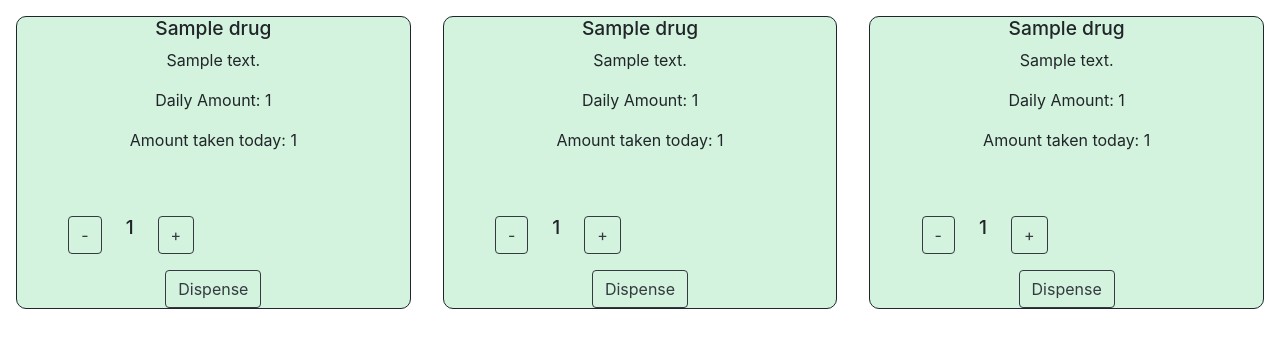
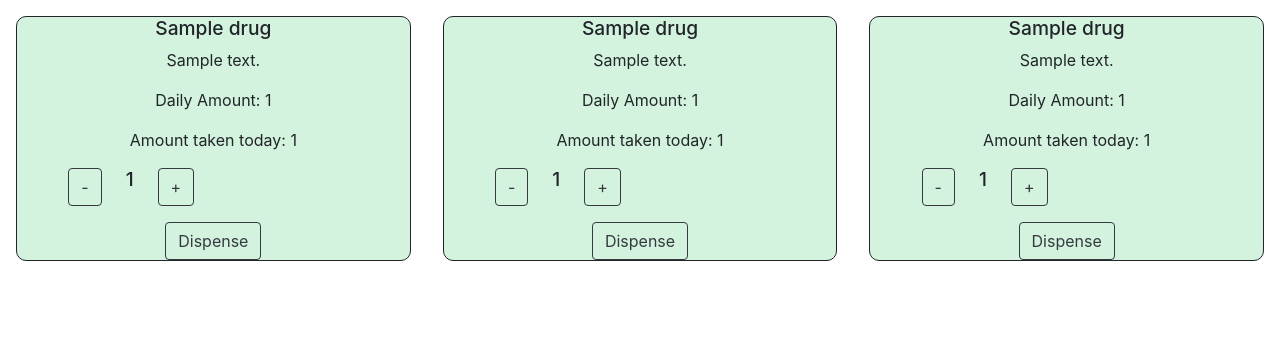
Before and after one commit to MHack-Spartans/webserver, a Django app: template pillbuddy/dashboard/templates/dashboard.html in a window 1280 px wide. Shown: the part 66-414 px from the top of the page. Run offline with Django 3.2, Linux system fonts and the light colour scheme; the template is opened without the code that fills it: values that come from a table or form of the project are taken from there, others are empty; tables that the repository leaves empty hold one stand-in row (values such as "Sample post"); parts of the project's set-up code (start-up, migrations or seed data) failed here and were passed over; some libraries are stand-ins or nearby versions.

Commit message:
dashboard spacing

```diff
--- a/pillbuddy/dashboard/templates/dashboard.html
+++ b/pillbuddy/dashboard/templates/dashboard.html
@@ -39,7 +39,9 @@
                     <p>{{drug1.short_desc}}</p>
                     <p>Daily Amount:&nbsp;{{drug1.per_day}}</p>
                     <p>Amount taken today:&nbsp;{{drug1.pillsTaken}}</p>
-                    <br><br>
+                    <p class="m5"></p>
+                    <p class="m5"></p>
+                    <p class="m5"></p>
                     <div class="row drugCounter">
                         <btn class="btn btn-outline-dark" onclick="decrementValue('drugAmount1')">-</btn>
                         <h2 class="mx-4" id="drugAmount1">1</h2>
@@ -53,7 +55,9 @@
                     <p>{{drug2.short_desc}}</p>
                     <p>Daily Amount:&nbsp;{{drug2.per_day}}</p>
                     <p>Amount taken today:&nbsp;{{drug2.pillsTaken}}</p>
-                    <br><br>
+                    <p class="m5"></p>
+                    <p class="m5"></p>
+                    <p class="m5"></p>
                     <div class="row drugCounter">
                         <btn class="btn btn-outline-dark" onclick="decrementValue('drugAmount2')">-</btn>
                         <h2 class="mx-4" id="drugAmount2">1</h2>
@@ -67,7 +71,9 @@
                     <p>{{drug3.short_desc}}</p>
                     <p>Daily Amount:&nbsp;{{drug3.per_day}}</p>
                     <p>Amount taken today:&nbsp;{{drug3.pillsTaken}}</p>
-                    <br><br>
+                    <p class="m5"></p>
+                    <p class="m5"></p>
+                    <p class="m5"></p>
                     <div class="row drugCounter">
                         <btn class="btn btn-outline-dark" onclick="decrementValue('drugAmount3')">-</btn>
                         <h2 class="mx-4" id="drugAmount3">1</h2>
```
